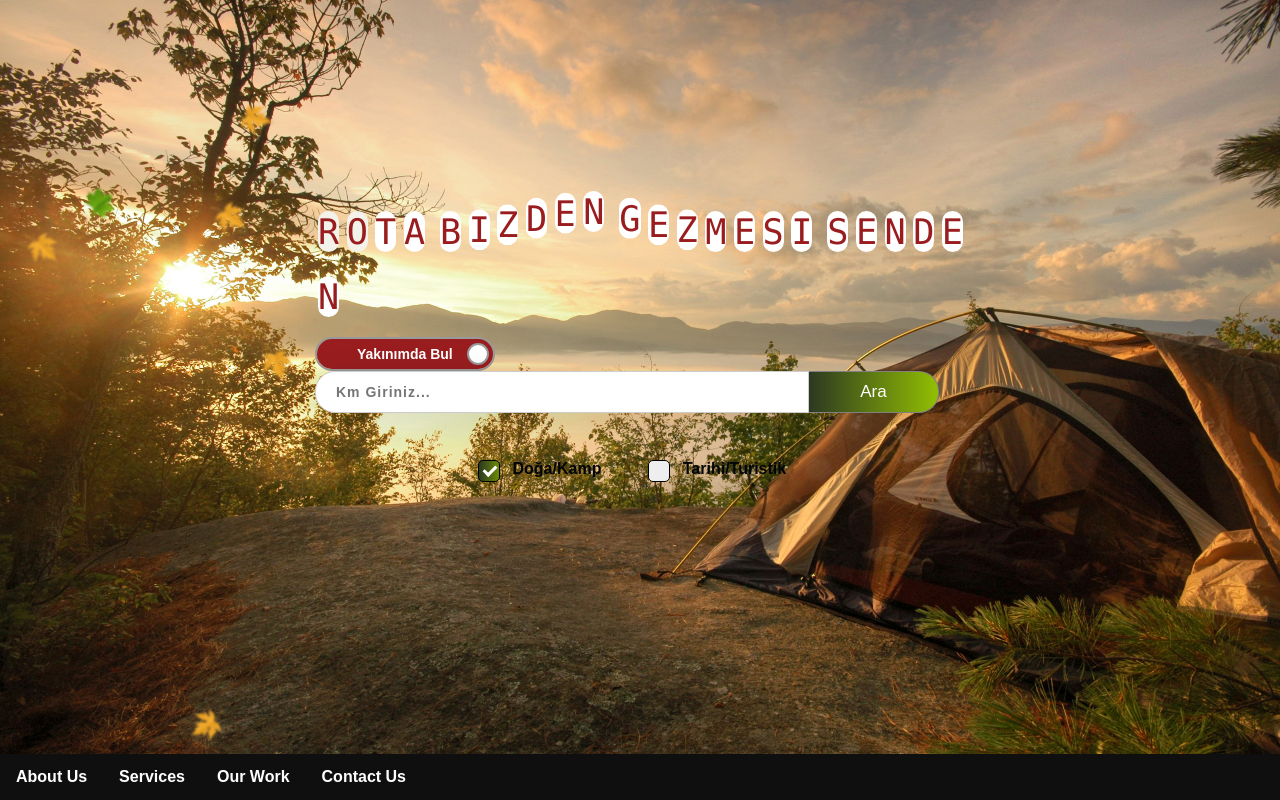
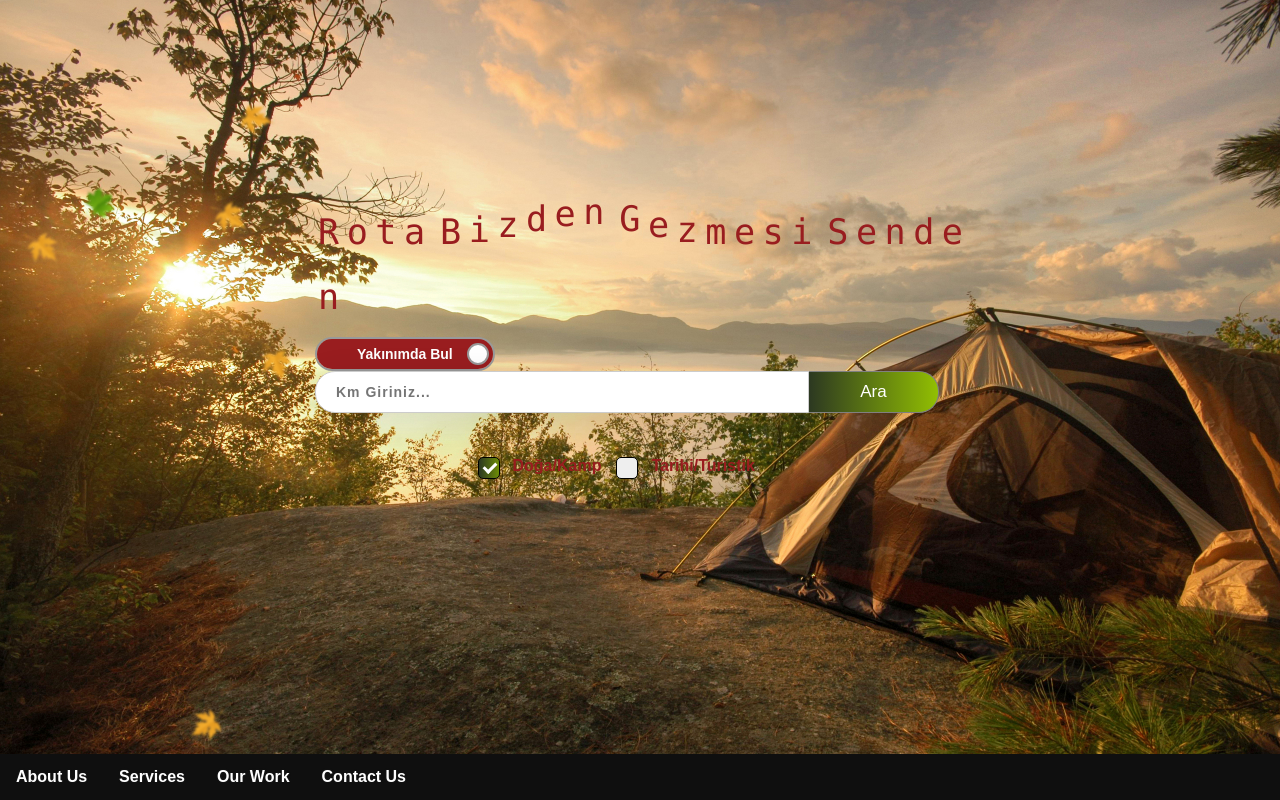
Before and after one commit to ahlas/glck, a Django app: page / in a window 1280 px wide. Run offline with Django 3.2, Linux system fonts and the light colour scheme.

Commit message:
firstPage calisma v3

```diff
--- a/gezi/static/css/firstPageCSS.css
+++ b/gezi/static/css/firstPageCSS.css
@@ -1,6 +1,6 @@
 body {
       background:url(../images/y1.jpg) no-repeat center center fixed;
-	  color:#04050a;
+	  color:#991d1f;
 	  background-size: cover;
 	 -webkit-background-size: cover;
       -moz-background-size: cover;
@@ -158,12 +158,12 @@ li a:hover{
 }
 
 .checkboxContainer{
-padding: 20px 20px;
+padding: 1px 1px;
     clear: both;
     width: 355px;
     height: 50px;
     margin: 0px auto;
-    display: flex;
+    display: block;
     align-content: center;
 }
 
@@ -467,7 +467,7 @@ h1{
     position: relative;
     display: inline-block;
     color: #fff;
-    text-transform: uppercase;
+
     font-size: 2.2em;
     animation: animateWord 2.5s ease-in-out infinite;
     animation-delay: calc(0.1s * var(--i));
--- a/gezi/templates/firstPage.html
+++ b/gezi/templates/firstPage.html
@@ -13,44 +13,44 @@
  <div class="main">
     <form class="form1" id="form1ID" method="GET">
         <div class="set">
-            <div><img src="static/images/leaves1.png"></div>
-            <div><img src="static/images/leaves2.png"></div>
-            <div><img src="static/images/leaves1.png"></div>
-            <div><img src="static/images/leaves4.png"></div>
-            <div><img src="static/images/leaves1.png"></div>
-            <div><img src="static/images/leaves2.png"></div>
-            <div><img src="static/images/leaves1.png"></div>
-            <div><img src="static/images/leaves4.png"></div>
+            <div><img src="static/images/sleaves1.png"></div>
+            <div><img src="static/images/sleaves2.png"></div>
+            <div><img src="static/images/sleaves1.png"></div>
+            <div><img src="static/images/sleaves4.png"></div>
+            <div><img src="static/images/sleaves1.png"></div>
+            <div><img src="static/images/sleaves2.png"></div>
+            <div><img src="static/images/sleaves1.png"></div>
+            <div><img src="static/images/sleaves4.png"></div>
         </div>
 
 
         <div class="wavy">
-            <span style="--i:1; background-color:#f2f2eb ;color: #991d1f;">R</span>
-            <span style="--i:2;color: #991d1f;background-color:#f2f2eb ;">o</span>
-            <span style="--i:3;color: #991d1f;background-color:white ;">T</span>
-            <span style="--i:4;color: #991d1f;background-color:white ;">a</span>
-            <span style="--i:5;color: #991d1f;background-color:white ;"> </span>
-            <span style="--i:6;color: #991d1f;background-color:white ;">B</span>
-            <span style="--i:7;color: #991d1f;background-color:white ;">i</span>
-            <span style="--i:8;color: #991d1f;background-color:white ;">z</span>
-            <span style="--i:9;color: #991d1f;background-color:white ;">d</span>
-            <span style="--i:10;color: #991d1f;background-color:white ;">e</span>
-            <span style="--i:11;color: #991d1f;background-color:white ;">n</span>
-            <span style="--i:12;color: #991d1f;background-color:white ;"> </span>
-            <span style="--i:13;color: #991d1f;background-color:white ;">G</span>
-            <span style="--i:14;color: #991d1f;background-color:white ;">e</span>
-            <span style="--i:15;color: #991d1f;background-color:white ;">Z</span>
-            <span style="--i:16;color: #991d1f;background-color:white ;">M</span>
-            <span style="--i:17;color: #991d1f;background-color:white ;">e</span>
-            <span style="--i:18;color: #991d1f;background-color:white ;">S</span>
-            <span style="--i:19;color: #991d1f;background-color:white ;">i</span>
-            <span style="--i:20;color: #991d1f;background-color:white ;"> </span>
-            <span style="--i:21;color: #991d1f;background-color:white ;">S</span>
-            <span style="--i:22;color: #991d1f;background-color:white ;">e</span>
-            <span style="--i:23;color: #991d1f;background-color:white ;">N</span>
-            <span style="--i:24;color: #991d1f;background-color:white ;">D</span>
-            <span style="--i:25;color: #991d1f;background-color:white ;">e</span>
-            <span style="--i:26;color: #991d1f;background-color:white ;">N</span>
+            <span style="--i:1; color: #991d1f;">R</span>
+            <span style="--i:2;color: #991d1f;">o</span>
+            <span style="--i:3;color: #991d1f;">t</span>
+            <span style="--i:4;color: #991d1f;">a</span>
+            <span style="--i:5;color: #991d1f;"> </span>
+            <span style="--i:6;color: #991d1f;">B</span>
+            <span style="--i:7;color: #991d1f;">i</span>
+            <span style="--i:8;color: #991d1f;">z</span>
+            <span style="--i:9;color: #991d1f;">d</span>
+            <span style="--i:10;color: #991d1f;">e</span>
+            <span style="--i:11;color: #991d1f;">n</span>
+            <span style="--i:12;color: #991d1f;"> </span>
+            <span style="--i:13;color: #991d1f;">G</span>
+            <span style="--i:14;color: #991d1f;">e</span>
+            <span style="--i:15;color: #991d1f;">z</span>
+            <span style="--i:16;color: #991d1f;">m</span>
+            <span style="--i:17;color: #991d1f;">e</span>
+            <span style="--i:18;color: #991d1f;">s</span>
+            <span style="--i:19;color: #991d1f;">i</span>
+            <span style="--i:20;color: #991d1f;"> </span>
+            <span style="--i:21;color: #991d1f;">S</span>
+            <span style="--i:22;color: #991d1f;">e</span>
+            <span style="--i:23;color: #991d1f;">n</span>
+            <span style="--i:24;color: #991d1f;">d</span>
+            <span style="--i:25;color: #991d1f;">e</span>
+            <span style="--i:26;color: #991d1f;">n</span>
         </div>
 
 
```
Also changed, not shown: gezi/static/images/sleaves1.png (renamed from gezi/static/images/leaves1.png), gezi/static/images/sleaves2.png (renamed from gezi/static/images/leaves2.png), gezi/static/images/sleaves3.png (renamed from gezi/static/images/leaves3.png), gezi/static/images/sleaves4.png (renamed from gezi/static/images/leaves4.png).
